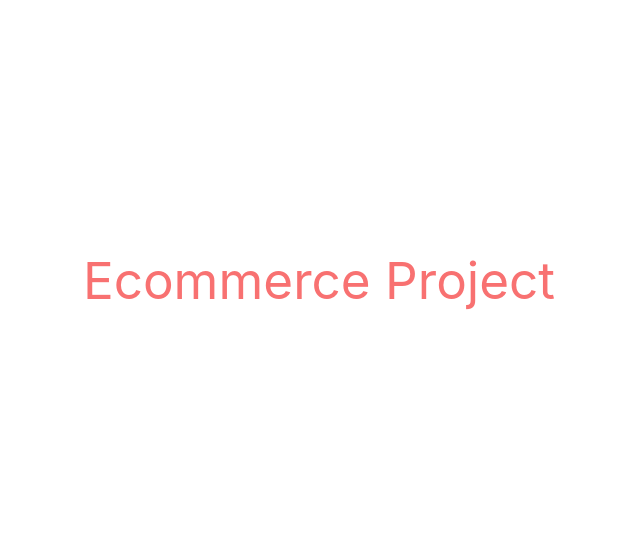
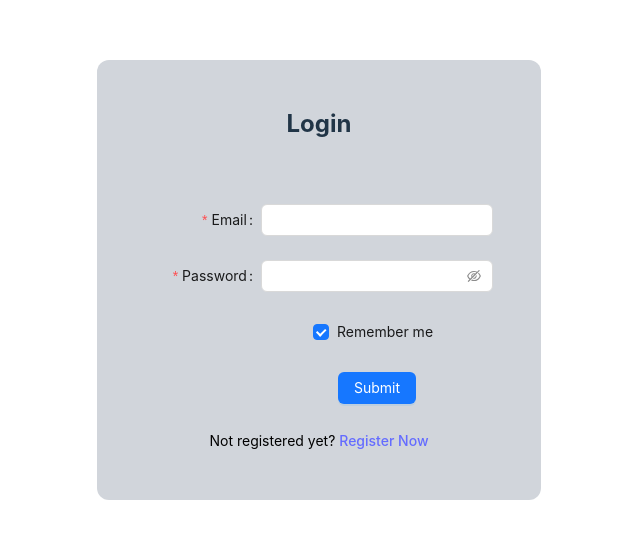
Before and after one commit to muhammadfuaad/ecommerce_project_frontend, a React (Vite) app: page /login in a window 1280 px wide. Shown: the part 120-658 px from the top of the page, without its empty margins (321-961 px from the left). Built offline with nearby package versions, Linux system fonts and the light colour scheme.

Commit message:
login and register working

```diff
--- a/src/App.jsx
+++ b/src/App.jsx
@@ -1,10 +1,11 @@
 import './App.css'
+import AppRoutes from './AppRoutes'
 
 function App() {
 
   return (
     <>
-      <h1 className='text-red-400'>Ecommerce Project</h1>
+      <AppRoutes />
     </>
   )
 }
--- /dev/null
+++ b/src/AppRoutes.jsx
@@ -0,0 +1,22 @@
+
+import { BrowserRouter, Route, Routes } from 'react-router-dom'
+import './App.css'
+import Register from './Components/Authentication/Register'
+import Login from './Components/Authentication/Login'
+
+function AppRoutes() {
+
+  return (
+    <>
+      <BrowserRouter>
+        <Routes>
+          <Route path="/register" element={<Register />} />
+          <Route path="/login" element={<Login />} />
+
+        </Routes>
+      </BrowserRouter>
+    </>
+  )
+}
+
+export default AppRoutes
--- /dev/null
+++ b/src/Components/Authentication/Login.jsx
@@ -0,0 +1,80 @@
+import { Button, Checkbox, Form, Input, notification } from 'antd';
+import axios from 'axios';
+import { useNavigate } from 'react-router';
+
+const Login = () => {
+  const navigate = useNavigate();
+
+  const onFinish = (values) => {
+    axios.post('http://127.0.0.1:8000/api/login', values)
+      .then(response => {
+        console.log('response:', response);
+
+        notification.success({
+          message: response.data.message,
+          description: `Welcome back`,
+        });
+      })
+      .catch(error => {
+        console.error('error', error);
+
+        notification.error({
+          message: error.data.message,
+          description: 'Please check your credentials and try again.',
+        });
+      });
+  };
+
+  const onFinishFailed = (errorInfo) => {
+    console.log('Failed:', errorInfo);
+  };
+
+  return (
+    <div className='bg-gray-300 p-12 rounded-xl'>
+      <h2 className='font-bold text-2xl mb-16'>Login</h2>
+      <Form
+        name="basic"
+        labelCol={{ span: 8 }}
+        wrapperCol={{ span: 16 }}
+        style={{ maxWidth: 600 }}
+        initialValues={{ remember: true }}
+        onFinish={onFinish}
+        onFinishFailed={onFinishFailed}
+        autoComplete="off"
+      >
+        <Form.Item
+          label="Email"
+          name="email"
+          rules={[{ required: true, message: 'Please input your email!' }]}
+        >
+          <Input />
+        </Form.Item>
+
+        <Form.Item
+          label="Password"
+          name="password"
+          rules={[{ required: true, message: 'Please input your password!' }]}
+        >
+          <Input.Password />
+        </Form.Item>
+
+        <Form.Item
+          name="remember"
+          valuePropName="checked"
+          wrapperCol={{ offset: 8, span: 16 }}
+        >
+          <Checkbox>Remember me</Checkbox>
+        </Form.Item>
+
+        <Form.Item wrapperCol={{ offset: 8, span: 16 }}>
+          <Button type="primary" htmlType="submit">
+            Submit
+          </Button>
+        </Form.Item>
+      </Form>
+      <span className="text-sm text-black">Not registered yet? <a className='cursor-pointer' onClick={() => navigate("/register")}>Register Now</a></span>
+    </div>
+  );
+};
+
+export default Login;
--- /dev/null
+++ b/src/Components/Authentication/Register.jsx
@@ -0,0 +1,89 @@
+import { Button, Form, Input, notification } from 'antd';
+import axios from 'axios';
+import { useNavigate } from 'react-router-dom';
+
+const Register = () => {
+  const navigate = useNavigate();
+
+  const onFinish = (values) => {
+    console.log("values:", values);
+
+    (axios.post('http://127.0.0.1:8000/api/signup', values)
+      .then(response => {
+        console.log('response:', response);
+        navigate('/login')
+        notification.success({
+          message: response.data.message,
+        });
+      })
+      .catch(error => {
+        console.log('error:', error);
+        notification.error({
+          message: error.data.message,
+          description: 'Please try again.',
+        });
+      })
+    )
+  };
+
+  const onFinishFailed = (errorInfo) => {
+    console.log('Failed:', errorInfo);
+  };
+
+  return (
+    <div className='bg-gray-300 p-12 rounded-xl'>
+      <h2 className='font-bold text-2xl mb-16'>Register</h2>
+      <Form
+        name="basic"
+        labelCol={{ span: 8 }}
+        wrapperCol={{ span: 16 }}
+        style={{ maxWidth: 600 }}
+        initialValues={{ remember: true }}
+        onFinish={onFinish}
+        onFinishFailed={onFinishFailed}
+        autoComplete="off"
+      >
+        <Form.Item
+          label="Name"
+          name="name"
+          rules={[{ required: true, message: 'Please input your name!' }]}
+        >
+          <Input />
+        </Form.Item>
+
+        <Form.Item
+          label="Email"
+          name="email"
+          rules={[{ required: true, message: 'Please input your email!' }]}
+        >
+          <Input />
+        </Form.Item>
+
+        <Form.Item
+          label="Password"
+          name="password"
+          rules={[{ required: true, message: 'Please input your password!' }]}
+        >
+          <Input.Password />
+        </Form.Item>
+
+        {/* <Form.Item
+          name="remember"
+          valuePropName="checked"
+          wrapperCol={{ offset: 8, span: 16 }}
+        >
+          <Checkbox>Remember me</Checkbox>
+        </Form.Item> */}
+
+        <Form.Item wrapperCol={{ offset: 8, span: 16 }}>
+          <Button type="primary" htmlType="submit">
+            Submit
+          </Button>
+        </Form.Item>
+      </Form>
+      <span className="text-sm text-black">Already registered <a className='cursor-pointer' onClick={() => navigate("/login")}>Login</a></span>
+    </div>
+  );
+};
+
+export default Register;
```
Also changed, not shown: package.json (+6 -1 lines), 1 other file (tests, documents, lock files or other folders).
